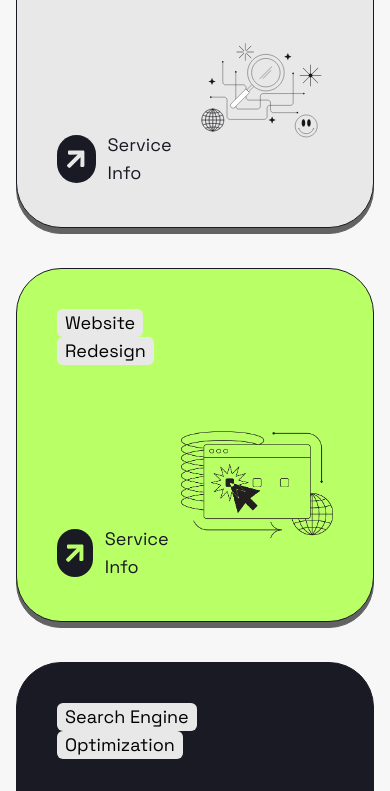
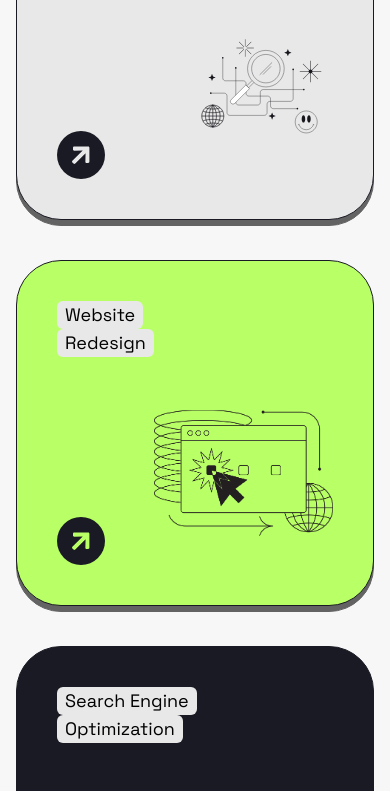
Before and after one commit to DawoodIqbal04/INSPIRUS-Web-App, a Next.js app: page / in a window 390 px wide. Shown: the part 1580-2371 px from the top of the page. Built offline with nearby package versions, Linux system fonts and the light colour scheme.

Commit message:
Responsive and commit

```diff
--- a/src/components/ui/ServiceCard.tsx
+++ b/src/components/ui/ServiceCard.tsx
@@ -52,7 +52,7 @@ const ServiceCard = ({
                   color={arrowColor}
                 />
               </div>
-              <p className={`${grotesk.className} text-${buttonText} text-lg`}>
+              <p className={`${grotesk.className} text-${buttonText} text-lg md:flex hidden`}>
                 Service Info
               </p>
             </Link>
```
